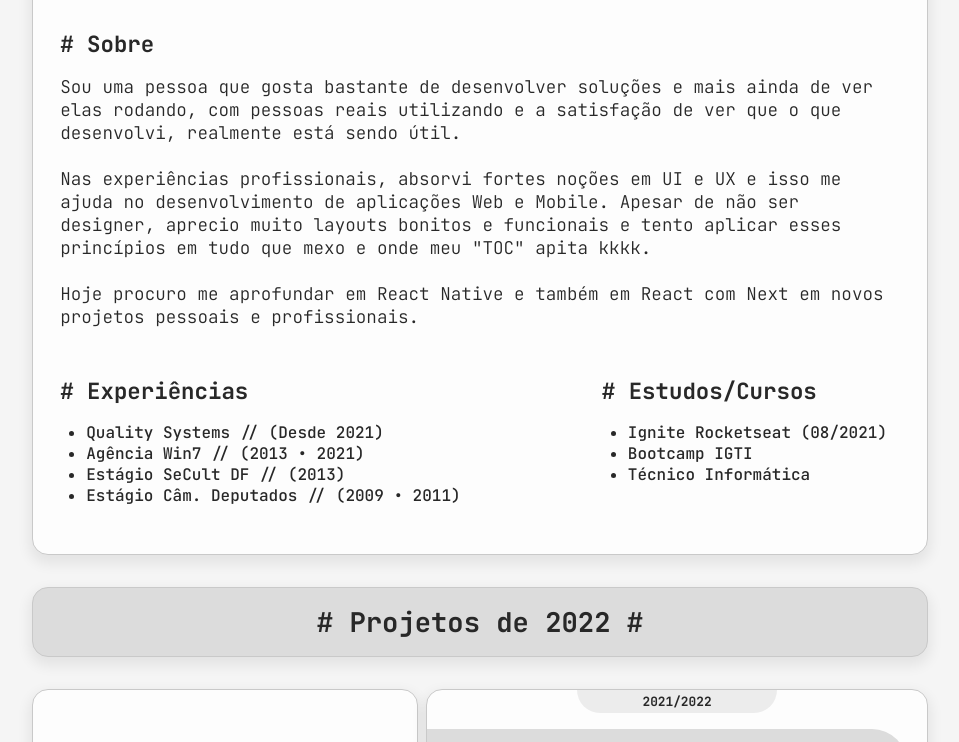
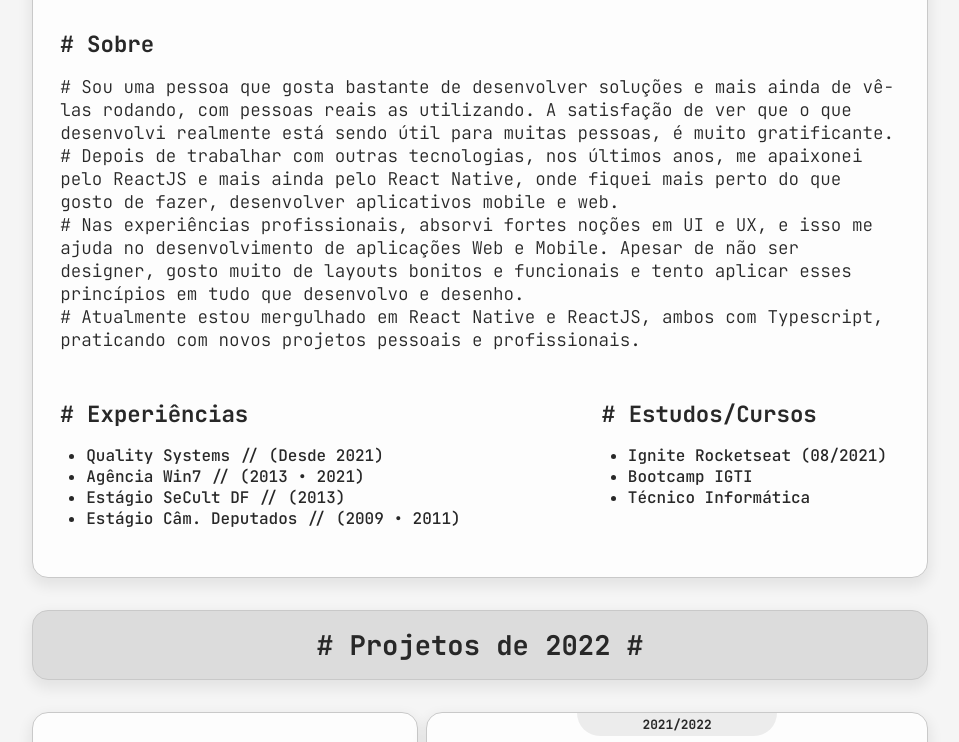
Before and after one commit to pedropaulodf/pedropaulodf.github.io, a website: page index.html in a window 1280 px wide. Shown: the part 982-1724 px from the top of the page, without its empty margins (160-1119 px from the left). Drawn offline with Linux system fonts and the light colour scheme.

Commit message:
Update index.html

```diff
--- a/index.html
+++ b/index.html
@@ -134,22 +134,14 @@
           <div class="about-content">
             <p class="title"># Sobre</p>
             <p class="description">
-              Sou uma pessoa que gosta bastante de desenvolver soluções e mais ainda de ver elas rodando, com pessoas
-              reais utilizando e a satisfação de ver que o que desenvolvi, realmente está sendo útil.
+              # Sou uma pessoa que gosta bastante de desenvolver soluções e mais ainda de vê-las rodando, com pessoas reais as utilizando. A satisfação de ver que o que desenvolvi realmente está sendo útil para muitas pessoas, é muito gratificante.
               <br>
+              # Depois de trabalhar com outras tecnologias, nos últimos anos, me apaixonei pelo ReactJS e mais ainda pelo React Native, onde fiquei mais perto do que gosto de fazer, desenvolver aplicativos mobile e web.
               <br>
-              <!--
-              Num passado distante, já mexi com CMS Joomla! e Wordpress e, mais recente, WIX. No curso técnico aprendi algumas linguagens e gostei do PHP. Trabalhando anos com essa linguagem e com seus amigos da web: HTML, CSS e Javascript; recentemente, me apaixonei pelo React e mais ainda pelo React Native, onde fiquei mais perto do que gosto de fazer, desenvolver aplicativos mobile e web.
+              # Nas experiências profissionais, absorvi fortes noções em UI e UX, e isso me ajuda no desenvolvimento de aplicações Web e Mobile. Apesar de não ser designer, gosto muito de layouts bonitos e funcionais e tento aplicar esses princípios em tudo que desenvolvo e desenho.
               <br>
-              <br>
-              -->
-              Nas experiências profissionais, absorvi fortes noções em UI e UX e isso me ajuda no desenvolvimento de
-              aplicações Web e Mobile. Apesar de não ser designer, aprecio muito layouts bonitos e funcionais e tento
-              aplicar esses princípios em tudo que mexo e onde meu "TOC" apita kkkk.
-              <br>
-              <br>
-              Hoje procuro me aprofundar em React Native e também em React com Next em novos projetos pessoais e
-              profissionais.
+              # Atualmente estou mergulhado em React Native e ReactJS, ambos com Typescript, praticando com novos projetos pessoais e profissionais.
+
             </p>
           </div>
           <div class="about-bottom-content">
```
